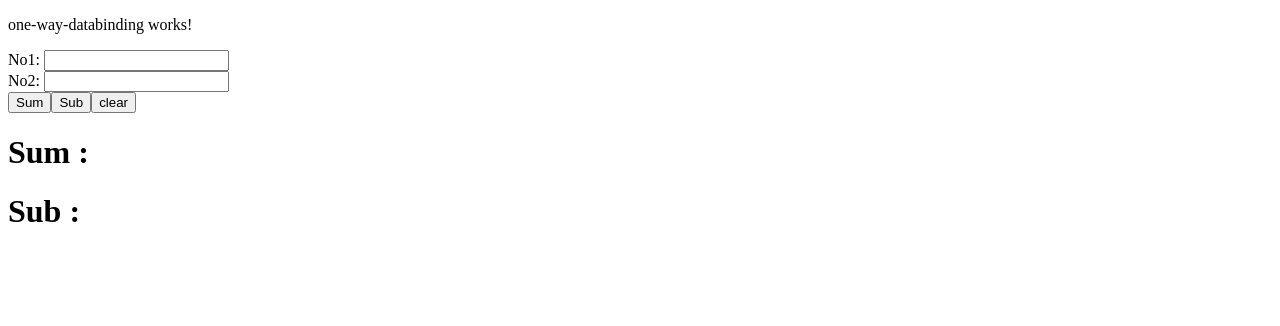
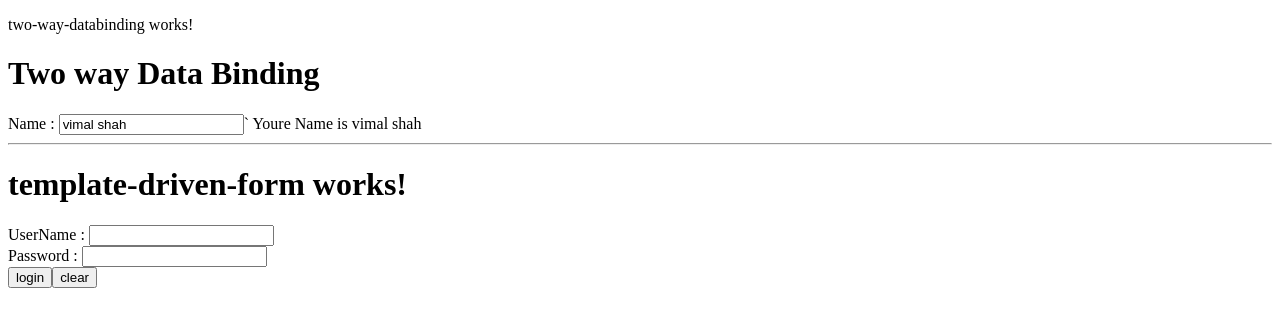
Before and after one commit to viralsir/First-Angular, an Angular app: page / in a window 1280 px wide. Shown: the top 326 px of the page. Built offline with nearby package versions, Linux system fonts and the light colour scheme.

Commit message:
two way data binding and template driven form has been added.

```diff
--- a/src/app/app.component.html
+++ b/src/app/app.component.html
@@ -23,4 +23,7 @@
 </table>
 -->
 <!--<app-property-binding></app-property-binding>-->
-<app-one-way-databinding></app-one-way-databinding>
+<!--<app-one-way-databinding></app-one-way-databinding>-->
+<app-two-way-databinding></app-two-way-databinding>
+<hr/>
+<app-template-driven-form></app-template-driven-form>
--- /dev/null
+++ b/src/app/template-driven-form/template-driven-form.component.html
@@ -0,0 +1,9 @@
+<h1>template-driven-form works!</h1>
+<form #loginFormRef="ngForm" (ngSubmit)="checkUser(loginFormRef)" >
+   UserName : <input type="text" size="20" name="username" ngModel> <br/>
+   Password : <input type="password" size="20" name="password" ngModel> <br/>
+  <input type="submit" value="login">
+  <input type="reset" value="clear">
+</form>
+<br/>
+<h4>{{msg}}</h4>
--- /dev/null
+++ b/src/app/template-driven-form/template-driven-form.component.ts
@@ -0,0 +1,25 @@
+import { Component } from '@angular/core';
+import {NgForm} from "@angular/forms";
+
+@Component({
+  selector: 'app-template-driven-form',
+  templateUrl: './template-driven-form.component.html',
+  styleUrls: ['./template-driven-form.component.css']
+})
+export class TemplateDrivenFormComponent {
+
+  msg="";
+  checkUser(loginformRef:NgForm) {
+     //console.log("check user is called");
+     //console.log(loginformRef.value);
+     let loginformdata=loginformRef.value;
+     if(loginformdata.username=="admin" && loginformdata.password=="123")
+     {
+       this.msg="login successfull";
+     }
+     else{
+       this.msg="username or password is wrong";
+     }
+
+  }
+}
--- /dev/null
+++ b/src/app/two-way-databinding/two-way-databinding.component.html
@@ -0,0 +1,6 @@
+<p>two-way-databinding works!</p>
+<h1>Two way Data Binding</h1>
+
+Name : <input type="text" size="20" [(ngModel)]="name">`
+
+Youre Name is {{name}}
--- /dev/null
+++ b/src/app/two-way-databinding/two-way-databinding.component.ts
@@ -0,0 +1,12 @@
+import { Component } from '@angular/core';
+
+@Component({
+  selector: 'app-two-way-databinding',
+  templateUrl: './two-way-databinding.component.html',
+  styleUrls: ['./two-way-databinding.component.css']
+})
+export class TwoWayDatabindingComponent {
+
+  name:string="vimal shah";
+
+}
```
Also changed, not shown: src/app/app.module.ts (+10 -4 lines), src/app/template-driven-form/template-driven-form.component.css (added), src/app/two-way-databinding/two-way-databinding.component.css (added), 2 other files (tests, documents, lock files or other folders).
